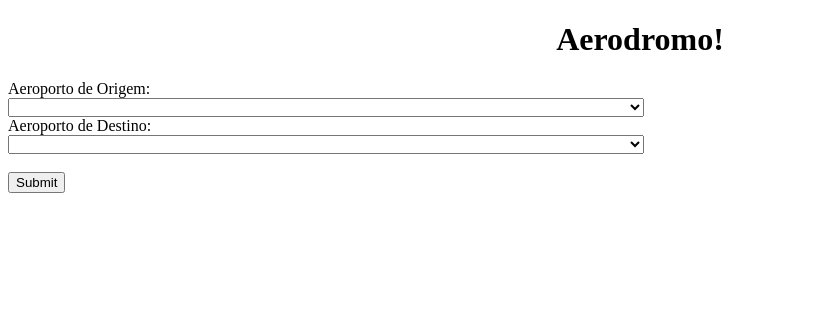
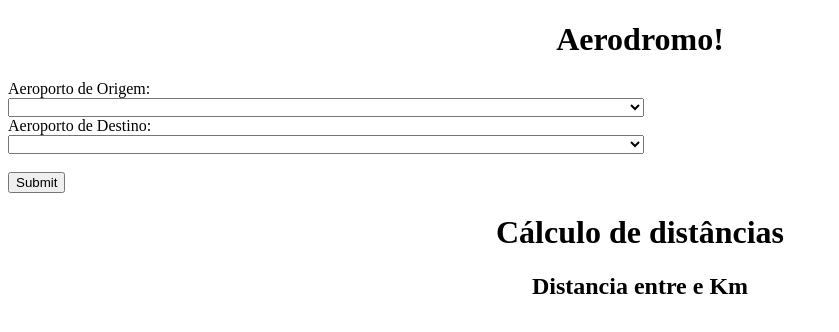
Before and after one commit to gomesrodolfo/my-project-aerodromo, an Angular app: page / in a window 1280 px wide. Shown: the top 332 px of the page, without its empty margins (0-839 px from the left). Built offline with nearby package versions, Linux system fonts and the light colour scheme.

Commit message:
Exibição do componente

```diff
--- a/src/app/app.component.html
+++ b/src/app/app.component.html
@@ -24,10 +24,13 @@
     <option  *ngFor="let aeroDestino of aeroPortos" [value]="aeroDestino.Nome">
       {{ aeroDestino.Nome }}
     </option>
-  </select>
-  <br/>
-  <br/>
-  <button type="submit">Submit</button>
+</select>
+<br/>
+<br/>
+<button type="submit">Submit</button>
 </form>
 
-<!-- <app-calcula-distancias></app-calcula-distancias> -->
+<div class="div-calculo" style="text-align: center">
+  <h1 style="text-align: center">Cálculo de distâncias</h1>
+  <h2>Distancia entre {{AeroOrigem}} e {{AeroDestino}} {{ GetCoordenadasTempoEmGraus }} Km</h2>
+</div>
--- a/src/app/app.component.ts
+++ b/src/app/app.component.ts
@@ -33,6 +33,9 @@ export class AppComponent implements OnInit, OnDestroy {
   GetCoordenadasTempoEmGraus: any;
   CoordenadasSomadas: any;
   Coordenadas: any;
+  AeroOrigem: any;
+  AeroDestino: any;
+
 
   // formBuilder: FormBuilder = new FormBuilder();
 
@@ -60,6 +63,8 @@ export class AppComponent implements OnInit, OnDestroy {
     let nomeDestino: any = Object.values(this.Coordenadas)[1];
     let cooordOrigem: any;
     let cooordDestino: any;
+    this.AeroOrigem = nomeOrigem;
+    this.AeroDestino = nomeDestino;
 
     var aero = this.aeroPortos.filter(
       (Aeroporto) => Aeroporto.Nome == nomeOrigem
@@ -117,9 +122,9 @@ export class AppComponent implements OnInit, OnDestroy {
         this.GetCoordenadasTempo
       );
 
-    // console.log(this.GetCoordenadasTempoEmGraus);
+    console.log(this.GetCoordenadasTempoEmGraus);
 
-    return JSON.parse(JSON.stringify(this.checkoutForm.value));
+    return this.GetCoordenadasTempoEmGraus;
   }
 
   getAeroporto() {
```
